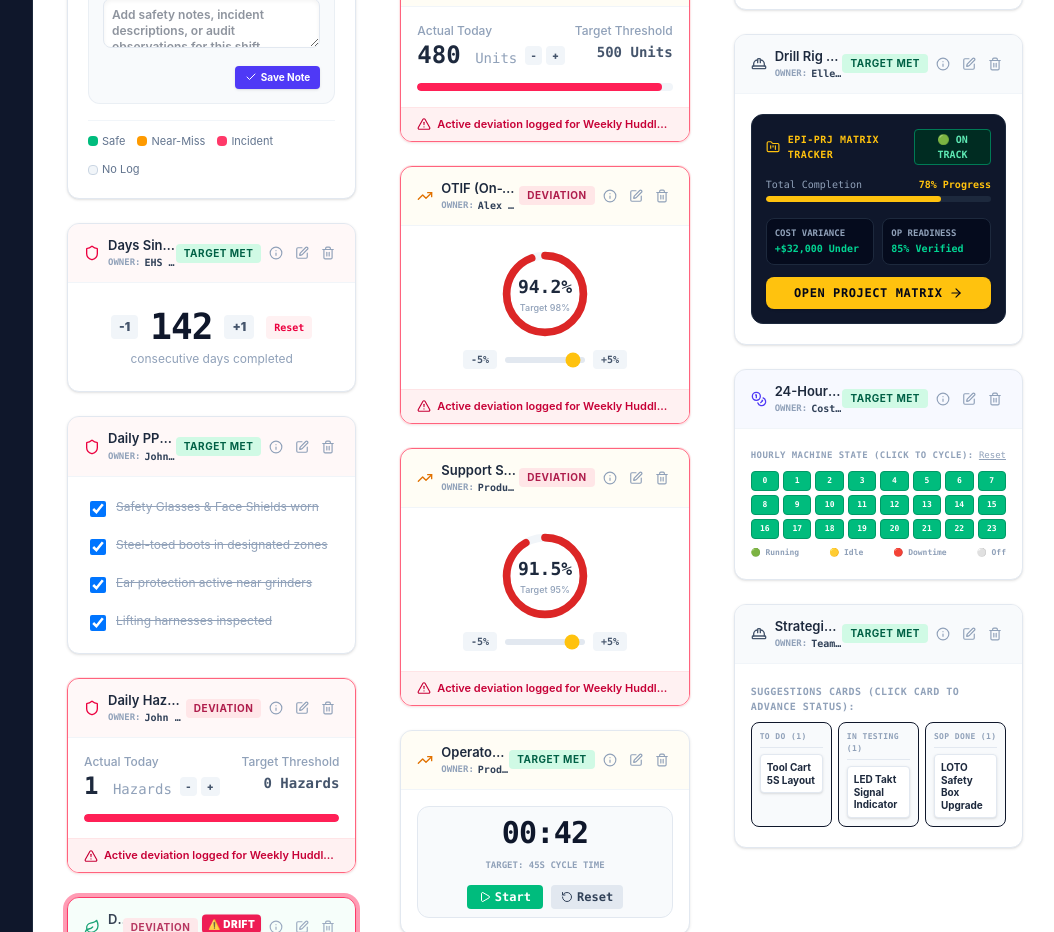
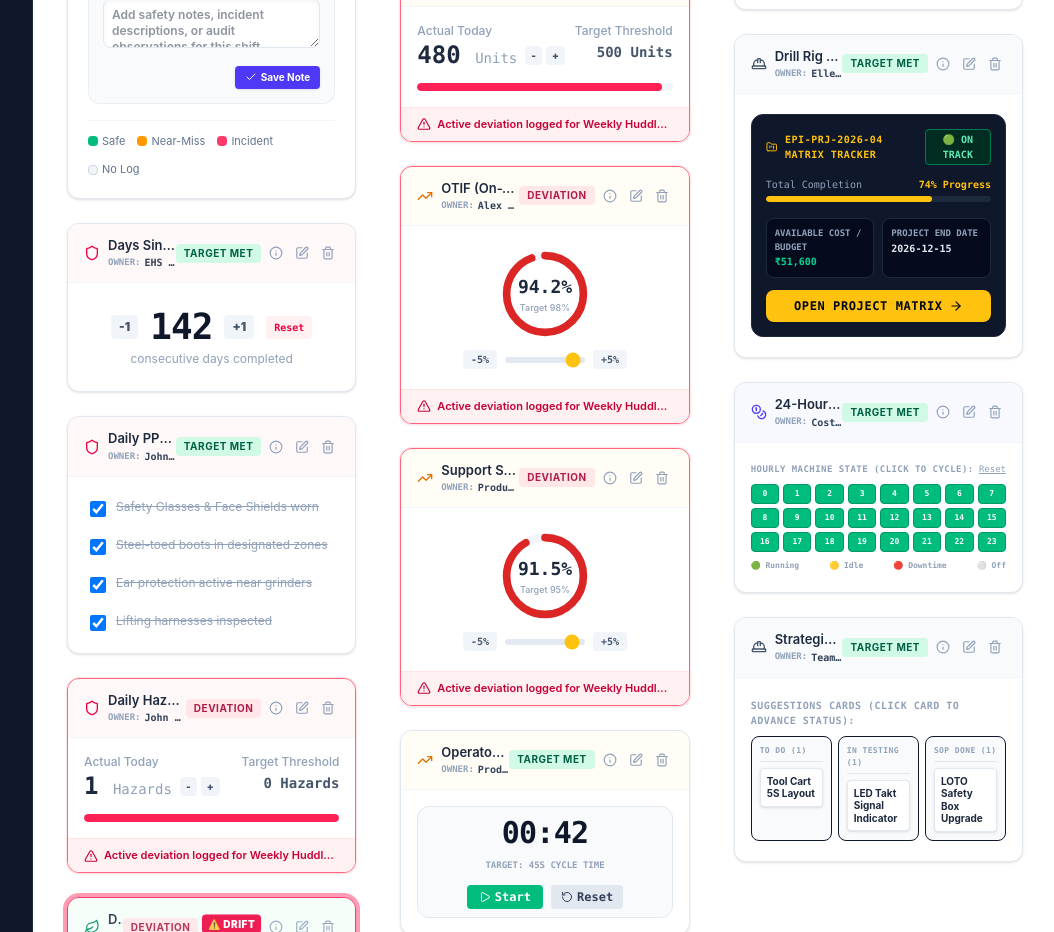
Before and after one commit to PythonProgrammer1986/New-Pluse, a React (Vite) app: page / in a window 1280 px wide. Shown: the part 1020-1952 px from the top of the page, without its empty margins (223-1277 px from the left). Built offline with nearby package versions, Linux system fonts and the light colour scheme.

Commit message:
feat(project): integrate project matrices with widgets
- Sync project titles with corresponding widgets
- Add automatic widget creation for new projects
- Implement hidden category management for project views
- Propagate project data to widget components

```diff
--- a/src/App.tsx
+++ b/src/App.tsx
@@ -865,6 +865,7 @@ export default function App() {
                             onDelete={deleteWidget}
                             userRole={state.currentUserRole}
                             onReorder={reorderWidgets}
+                            projects={state.projectMatrices || []}
                           />
                         ))}
                       </div>
@@ -926,6 +927,7 @@ export default function App() {
                               userRole={state.currentUserRole}
                               onReorder={reorderWidgets}
                               onNavigateToProjectMatrix={() => setActiveTab('matrix')}
+                              projects={state.projectMatrices || []}
                             />
                           ))}
                       </div>
@@ -964,6 +966,7 @@ export default function App() {
                               userRole={state.currentUserRole}
                               onReorder={reorderWidgets}
                               onNavigateToProjectMatrix={() => setActiveTab('matrix')}
+                              projects={state.projectMatrices || []}
                             />
                           ))}
                       </div>
@@ -1002,6 +1005,7 @@ export default function App() {
                               userRole={state.currentUserRole}
                               onReorder={reorderWidgets}
                               onNavigateToProjectMatrix={() => setActiveTab('matrix')}
+                              projects={state.projectMatrices || []}
                             />
                           ))}
                       </div>
@@ -1030,6 +1034,7 @@ export default function App() {
                             userRole={state.currentUserRole}
                             onReorder={reorderWidgets}
                             onNavigateToProjectMatrix={() => setActiveTab('matrix')}
+                            projects={state.projectMatrices || []}
                           />
                         ))}
                     </div>
@@ -1072,6 +1077,7 @@ export default function App() {
                           userRole={state.currentUserRole}
                           onReorder={reorderWidgets}
                           onNavigateToProjectMatrix={() => setActiveTab('matrix')}
+                          projects={state.projectMatrices || []}
                         />
                       ))}
                   </div>
--- a/src/components/WidgetCard.tsx
+++ b/src/components/WidgetCard.tsx
@@ -1,5 +1,5 @@
 import React, { useState, useEffect } from 'react';
-import { MetricWidget, Pillar, DataPoint } from '../types';
+import { MetricWidget, Pillar, DataPoint, ProjectTrackRecord } from '../types';
 import {
   Shield, Leaf, CheckCircle, TrendingUp, Coins, HardHat,
   Trash2, Edit, Check, Play, Pause, RotateCcw, Info, AlertTriangle,
@@ -14,6 +14,7 @@ interface WidgetCardProps {
   userRole: string;
   onReorder?: (draggedId: string, targetId: string) => void;
   onNavigateToProjectMatrix?: () => void;
+  projects?: ProjectTrackRecord[];
 }
 
 export default function WidgetCard({
@@ -23,7 +24,8 @@ export default function WidgetCard({
   onDelete,
   userRole,
   onReorder,
-  onNavigateToProjectMatrix
+  onNavigateToProjectMatrix,
+  projects
 }: WidgetCardProps) {
   const [isEditing, setIsEditing] = useState(false);
   const [tempActual, setTempActual] = useState(widget.actual?.toString() || '');
@@ -1259,12 +1261,26 @@ export default function WidgetCard({
         {/* PROJECT TRACKING MATRIX TYPE */}
         {widget.type === 'projectMatrix' && (
           <div className="space-y-3 py-1">
+            {(() => {
+              const matchedProject = (projects || []).find((p) => p.id === widget.projectId) || (projects || []).find((p) => p.name.toLowerCase() === widget.title.toLowerCase()) || (projects || [])[0];
+              const points = matchedProject?.points || [];
+              const totalPoints = points.length;
+              const totalProgress = totalPoints > 0
+                ? Math.round(points.reduce((acc, p) => acc + (p.progressPercent || 0), 0) / totalPoints)
+                : 0;
+
+              const totalBudget = points.reduce((acc, p) => acc + (p.budget || 0), 0);
+              const totalActual = points.reduce((acc, p) => acc + (p.costActual || 0), 0);
+              const availableCost = totalBudget - totalActual;
+              const projectEndDate = matchedProject?.targetLaunchDate || 'N/A';
+
+              return (
                 <div className="p-3.5 bg-slate-900 text-white rounded-xl border border-slate-800 space-y-3">
                   <div className="flex items-center justify-between">
                     <div className="flex items-center gap-2">
                       <FolderKanban className="w-4 h-4 text-[#FFC20E]" />
                       <span className="text-[10px] font-mono font-bold uppercase tracking-wider text-[#FFC20E]">
-                    EPI-PRJ Matrix Tracker
+                        {matchedProject ? matchedProject.code : 'EPI-PRJ'} Matrix Tracker
                       </span>
                     </div>
                     <button
@@ -1285,22 +1301,24 @@ export default function WidgetCard({
                   <div className="space-y-1">
                     <div className="flex justify-between text-[10px] font-mono">
                       <span className="text-slate-400">Total Completion</span>
-                  <span className="text-[#FFC20E] font-bold">78% Progress</span>
+                      <span className="text-[#FFC20E] font-bold">{totalProgress}% Progress</span>
                     </div>
                     <div className="w-full bg-slate-800 h-1.5 rounded-full overflow-hidden">
-                  <div className="bg-[#FFC20E] h-full rounded-full" style={{ width: '78%' }}></div>
+                      <div className="bg-[#FFC20E] h-full rounded-full transition-all" style={{ width: `${totalProgress}%` }}></div>
                     </div>
                   </div>
 
-              {/* Matrix Dimensions Grid */}
+                  {/* Matrix Dimensions Grid: Available Cost & End Date */}
                   <div className="grid grid-cols-2 gap-2 text-[10px] font-mono pt-1">
                     <div className="bg-slate-950/70 p-2 rounded-lg border border-slate-800">
-                  <span className="text-slate-400 block text-[9px] uppercase font-bold">Cost Variance</span>
-                  <span className="text-emerald-400 font-bold">+$32,000 Under</span>
+                      <span className="text-slate-400 block text-[9px] uppercase font-bold">Available Cost / Budget</span>
+                      <span className={`font-bold ${availableCost >= 0 ? 'text-emerald-400' : 'text-rose-400'}`}>
+                        {availableCost >= 0 ? `₹${availableCost.toLocaleString()}` : `-₹${Math.abs(availableCost).toLocaleString()}`}
+                      </span>
                     </div>
                     <div className="bg-slate-950/70 p-2 rounded-lg border border-slate-800">
-                  <span className="text-slate-400 block text-[9px] uppercase font-bold">Op Readiness</span>
-                  <span className="text-emerald-400 font-bold">85% Verified</span>
+                      <span className="text-slate-400 block text-[9px] uppercase font-bold">Project End Date</span>
+                      <span className="text-slate-200 font-bold">{projectEndDate}</span>
                     </div>
                   </div>
 
@@ -1318,6 +1336,8 @@ export default function WidgetCard({
                     <ArrowRight className="w-3.5 h-3.5" />
                   </button>
                 </div>
+              );
+            })()}
           </div>
         )}
       </div>
--- a/src/types.ts
+++ b/src/types.ts
@@ -70,6 +70,7 @@ export interface ProjectTrackRecord {
   ownerEmployeeId?: string; // Resource master ID
   points: MatrixPoint[];
   customCategories?: string[];
+  hiddenCategories?: string[];
   lastUpdated?: string;
 }
 
--- a/src/useAppState.ts
+++ b/src/useAppState.ts
@@ -119,6 +119,12 @@ export function useAppState() {
         return w;
       });
 
+      let nextProjectMatrices = prev.projectMatrices || [];
+      const updatedWidget = updatedWidgets.find(w => w.id === id);
+      if (updatedWidget && updatedWidget.projectId && updates.title !== undefined) {
+        nextProjectMatrices = nextProjectMatrices.map(p => p.id === updatedWidget.projectId ? { ...p, name: updates.title! } : p);
+      }
+
       // Synchronize linked widgets (two-way alignment)
       const sourceWidget = updatedWidgets.find(w => w.id === id);
       if (sourceWidget) {
@@ -207,6 +213,7 @@ export function useAppState() {
       return {
         ...prev,
         widgets: updatedWidgets,
+        projectMatrices: nextProjectMatrices,
         deviations: nextDeviations,
         actionItems: nextActionItems
       };
@@ -557,9 +564,20 @@ export function useAppState() {
         customCategories: [],
         points: []
       };
+      const newWidget: MetricWidget = {
+        id: generateId('widget'),
+        title: projectData.name,
+        pillar: 'Cost',
+        level: 'daily',
+        type: 'projectMatrix',
+        state: 'green',
+        projectId: newId,
+        description: projectData.description || `Project matrix tracking for ${projectData.name} (${projectData.code})`
+      };
       return {
         ...prev,
         projectMatrices: [...(prev.projectMatrices || []), newPrj],
+        widgets: [...prev.widgets, newWidget],
         activeProjectId: newId
       };
     });
@@ -567,21 +585,31 @@ export function useAppState() {
   };
 
   const updateProjectMatrix = (id: string, updates: Partial<ProjectTrackRecord>) => {
-    setState((prev) => ({
-      ...prev,
-      projectMatrices: (prev.projectMatrices || []).map((p) =>
+    setState((prev) => {
+      const nextProjects = (prev.projectMatrices || []).map((p) =>
         p.id === id ? { ...p, ...updates, lastUpdated: new Date().toISOString().split('T')[0] } : p
-      )
-    }));
+      );
+      let nextWidgets = prev.widgets;
+      if (updates.name !== undefined) {
+        nextWidgets = prev.widgets.map((w) => (w.projectId === id ? { ...w, title: updates.name! } : w));
+      }
+      return {
+        ...prev,
+        projectMatrices: nextProjects,
+        widgets: nextWidgets
+      };
+    });
   };
 
   const deleteProjectMatrix = (id: string) => {
     setState((prev) => {
       const remaining = (prev.projectMatrices || []).filter((p) => p.id !== id);
-      const nextActiveId = remaining.length > 0 ? remaining[0].id : undefined;
+      const nextWidgets = (prev.widgets || []).filter((w) => w.projectId !== id);
+      const nextActiveId = remaining.length > 0 ? remaining.length > 0 ? remaining[0].id : undefined : undefined;
       return {
         ...prev,
         projectMatrices: remaining,
+        widgets: nextWidgets,
         activeProjectId: prev.activeProjectId === id ? nextActiveId : prev.activeProjectId
       };
     });
@@ -821,15 +849,18 @@ export function useAppState() {
   };
 
   const deleteCustomMatrixCategory = (projectId: string, categoryName: string) => {
-    const target = categoryName.trim().toLowerCase();
+    const target = categoryName.trim();
     setState((prev) => {
       const updated = (prev.projectMatrices || []).map((prj) => {
         if (prj.id === projectId) {
+          const currentCustom = prj.customCategories || [];
+          const currentHidden = prj.hiddenCategories || [];
           return {
             ...prj,
             lastUpdated: new Date().toISOString().split('T')[0],
-            customCategories: (prj.customCategories || []).filter((c) => c.trim().toLowerCase() !== target),
-            points: (prj.points || []).filter((pt) => pt.category?.trim().toLowerCase() !== target)
+            customCategories: currentCustom.filter((c) => c.trim().toLowerCase() !== target.toLowerCase()),
+            hiddenCategories: [...new Set([...currentHidden, target])],
+            points: (prj.points || []).filter((pt) => pt.category?.trim().toLowerCase() !== target.toLowerCase())
           };
         }
         return prj;
```
Also changed, not shown: src/components/ProjectMatrixView.tsx (+8 -2 lines). Lines whose indentation alone changed are shown as unchanged.
